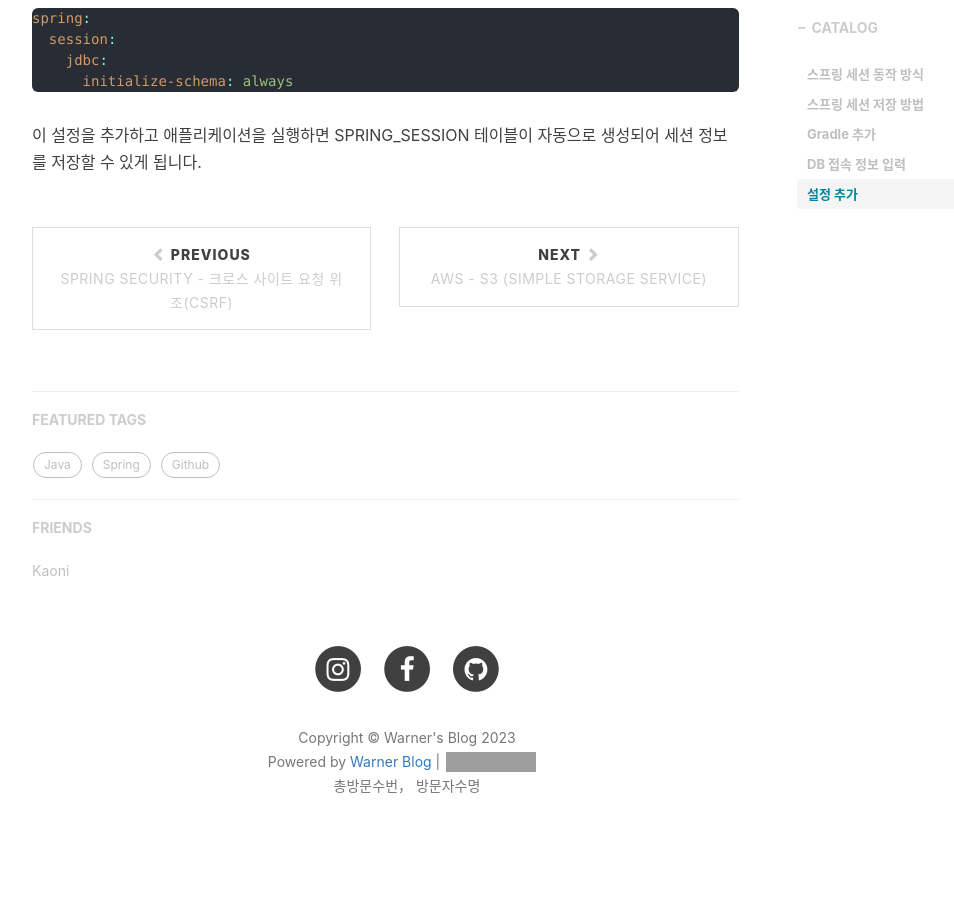
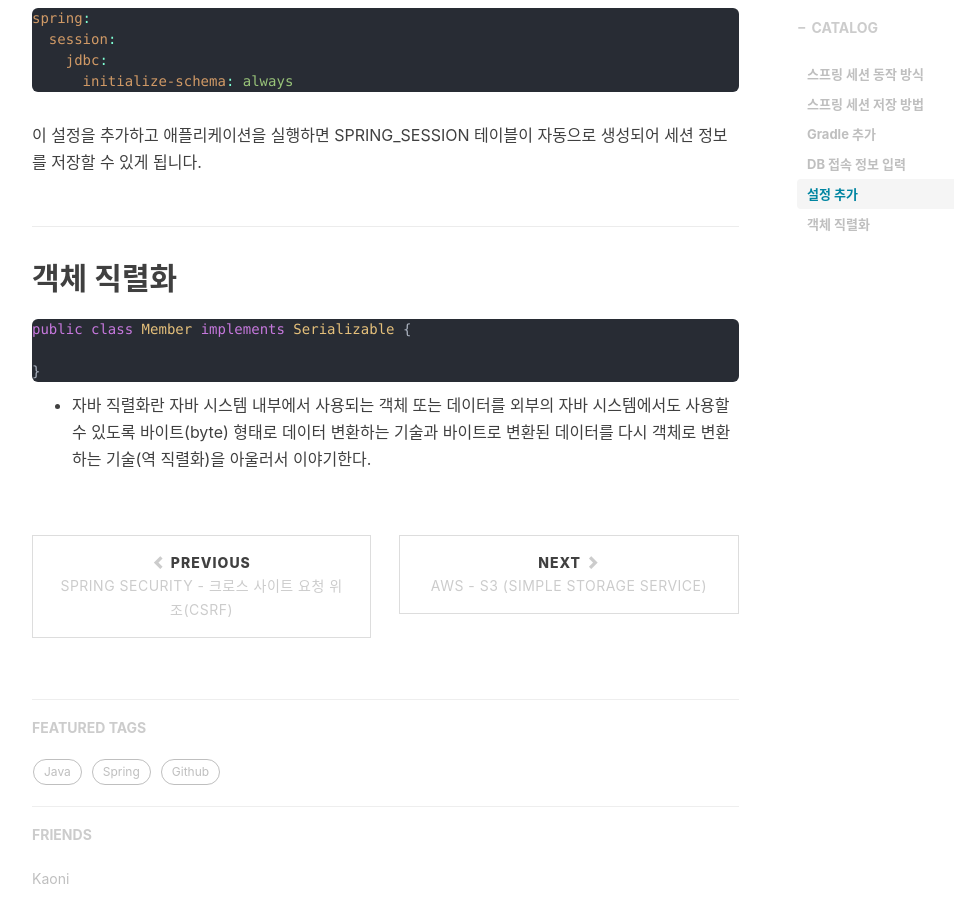
Before and after one commit to leeheeweon/leeheeweon.github.io, a Jekyll site: the page built from _posts/2023-11-16-spring-session-jdbc.md, in a window 1280 px wide and 900 px high, scrolled down 1749 px. Shown: the whole window, without its empty margins (233-1187 px from the left). Built offline with Jekyll 4.4.1, drawn with Linux system fonts in a browser that asks for light colours; nearby versions of some CDN libraries; comment, search, counter and statistics services are not loaded; before the commit the page ends 2612 px from its top, so only the background shows below that; grey boxes are pictures that could not be loaded.

Commit message:
객체 직렬화 추가

```diff
--- a/_posts/2023-11-16-spring-session-jdbc.md
+++ b/_posts/2023-11-16-spring-session-jdbc.md
@@ -9,36 +9,41 @@ catalog: true
 tags:
   - Spring
 ---
+
 ## 스프링 세션 동작 방식
+
 - 서버에 로그인 세션을 저장하는 방식으로 구현(기존 동작 방식)
 - WAS의 메모리에서 저장되고 호출
 - 스프링부트와 같이 내장 톰캣(WAS)를 사용하는 경우, 재실행시 WAS의 메모리 초기화, 세션정보 유지X
 - 2대 이상의 WAS가 구동되면 **톰캣 간에 세션 정보를 공유**해야 함
 
 ## 스프링 세션 저장 방법
+
 1. MySql 등의 DB를 세션 저장소로 사용
-   - 로그인 요청이 잦을 경우, 로그인 세션을 확인할때마다 DB에 접근해야 하므로 **성능 문제가 발생할 수 있음**.
+    - 로그인 요청이 잦을 경우, 로그인 세션을 확인할때마다 DB에 접근해야 하므로 **성능 문제가 발생할 수 있음**.
 2. Redis 등 인메모리 DB를 세션 저장소로 사용
 
 ## Gradle 추가
+
 ~~~java
-dependencies {
-        implementation 'org.springframework.session:spring-session-jdbc'
-        implementation 'mysql:mysql-connector-java'
+dependencies{
+        implementation'org.springframework.session:spring-session-jdbc'
+        implementation'mysql:mysql-connector-java'
         }
 ~~~
 
+## DB 접속 정보 입력
 
-## DB 접속 정보 입력
 ~~~yaml
 spring:
   datasource:
     url: jdbc:mysql://[DB IP 주소]:[DB 포트]/[DB 이름]?useSSL=false
-    username: [DB 계정 이름]
-    password: [DB 계정 비밀번호]
+    username: [ DB 계정 이름 ]
+    password: [ DB 계정 비밀번호 ]
 ~~~
 
 ## 설정 추가
+
 ~~~ yaml
 spring:
   session:
@@ -47,3 +52,14 @@ spring:
 ~~~
 
 이 설정을 추가하고 애플리케이션을 실행하면 SPRING_SESSION 테이블이 자동으로 생성되어 세션 정보를 저장할 수 있게 됩니다.
+
+## 객체 직렬화
+
+~~~java
+public class Member implements Serializable {
+
+}
+~~~
+
+- 자바 직렬화란 자바 시스템 내부에서 사용되는 객체 또는 데이터를 외부의 자바 시스템에서도 사용할 수 있도록 바이트(byte) 형태로 데이터 변환하는 기술과 바이트로 변환된 데이터를 다시 객체로 변환하는 기술(역
+  직렬화)을 아울러서 이야기한다.
```
